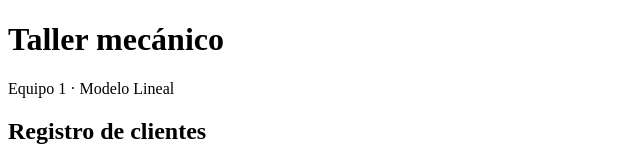
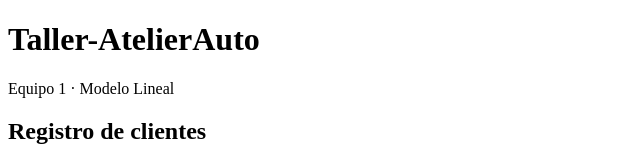
Before and after one commit to info3-fesc-2027-1/equipo-1-lLineal, a website built with Vite: page index.html in a window 1280 px wide. Shown: the top 160 px of the page, without its empty margins (0-640 px from the left). Built offline with nearby package versions, Linux system fonts and the light colour scheme.

Commit message:
Update header title to 'Taller-AtelierAuto'

```diff
--- a/index.html
+++ b/index.html
@@ -7,7 +7,7 @@
   </head>
   <body>
     <main>
-      <h1>Taller mecánico</h1>
+      <h1>Taller-AtelierAuto</h1>
       <p>Equipo 1 · Modelo Lineal</p>
       <h2>Registro de clientes</h2>
       <form id="form-cliente">
```
